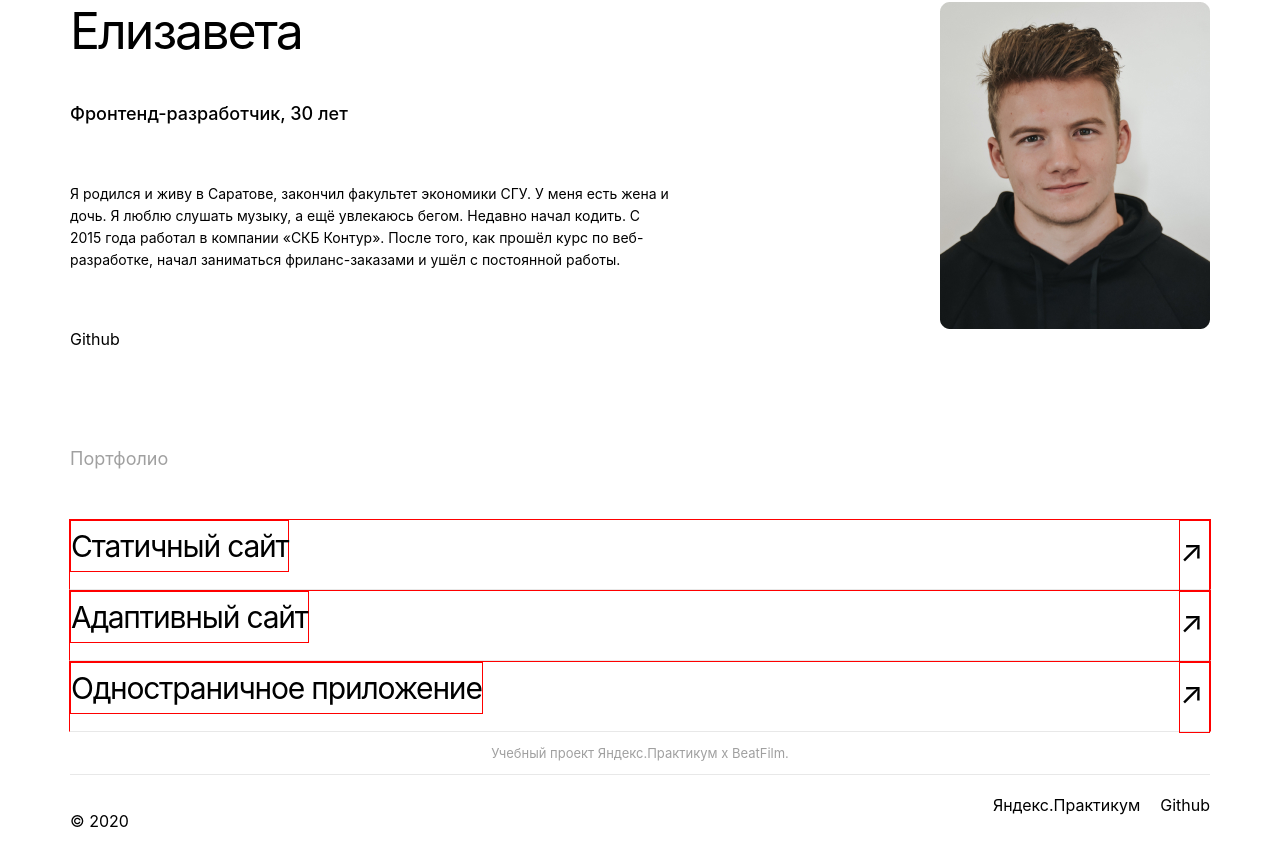
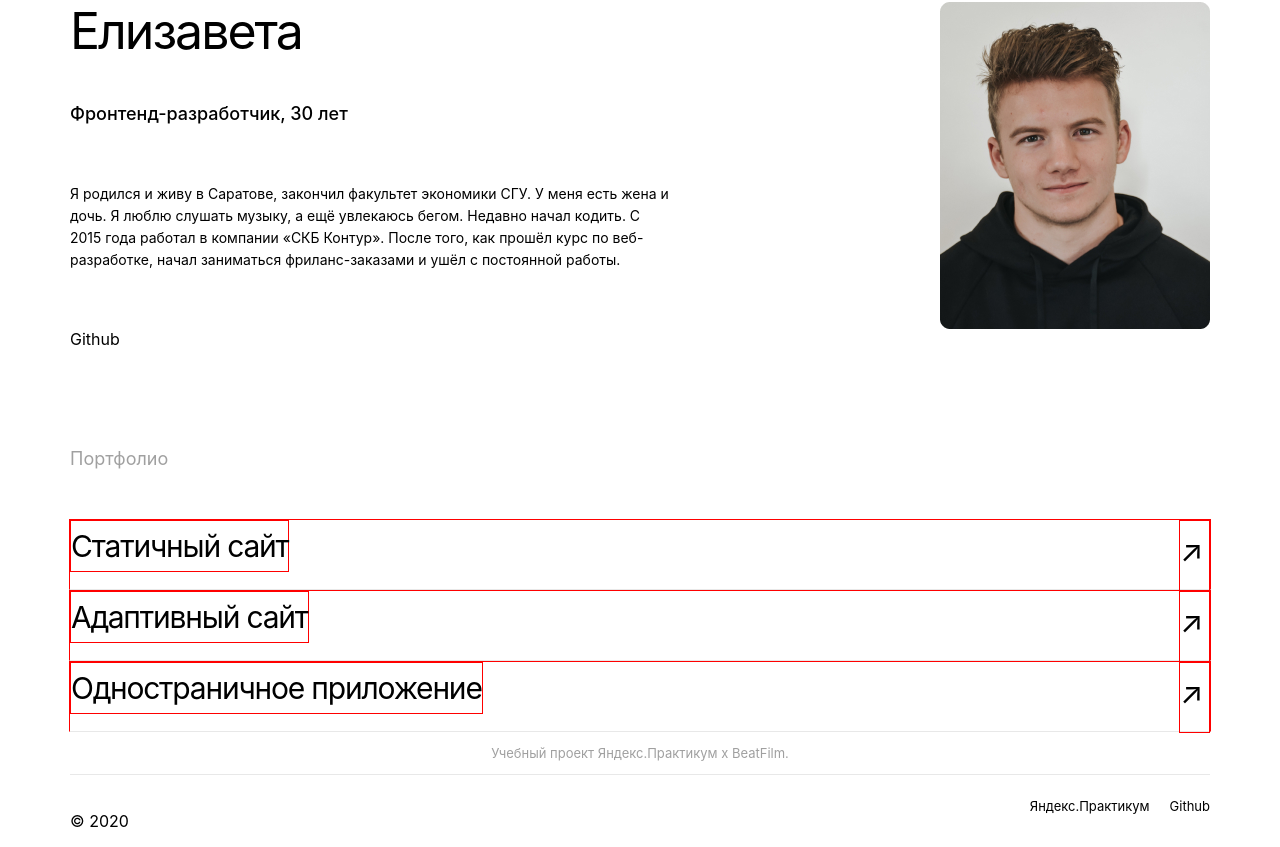
Before and after one commit to SkylynxX/movies-explorer-frontend, a React (Create React App) app: page / in a window 1280 px wide. Shown: the part 2091-2938 px from the top of the page. Built offline with nearby package versions, Linux system fonts and the light colour scheme.

Commit message:
add holders

```diff
--- a/src/App.css
+++ b/src/App.css
@@ -351,9 +351,21 @@
   margin-right: 20px;
   text-decoration: none;
   color: black;
+  font-family: 'Inter';
+  font-style: normal;
+  font-weight: 400;
+  font-size: 13px;
+  line-height: 16px;
+  text-align: right;
 }
 
 .footer__container_git {
   text-decoration: none;
   color: black;
+  font-family: 'Inter';
+  font-style: normal;
+  font-weight: 400;
+  font-size: 13px;
+  line-height: 16px;
+  text-align: right;
 }
```
